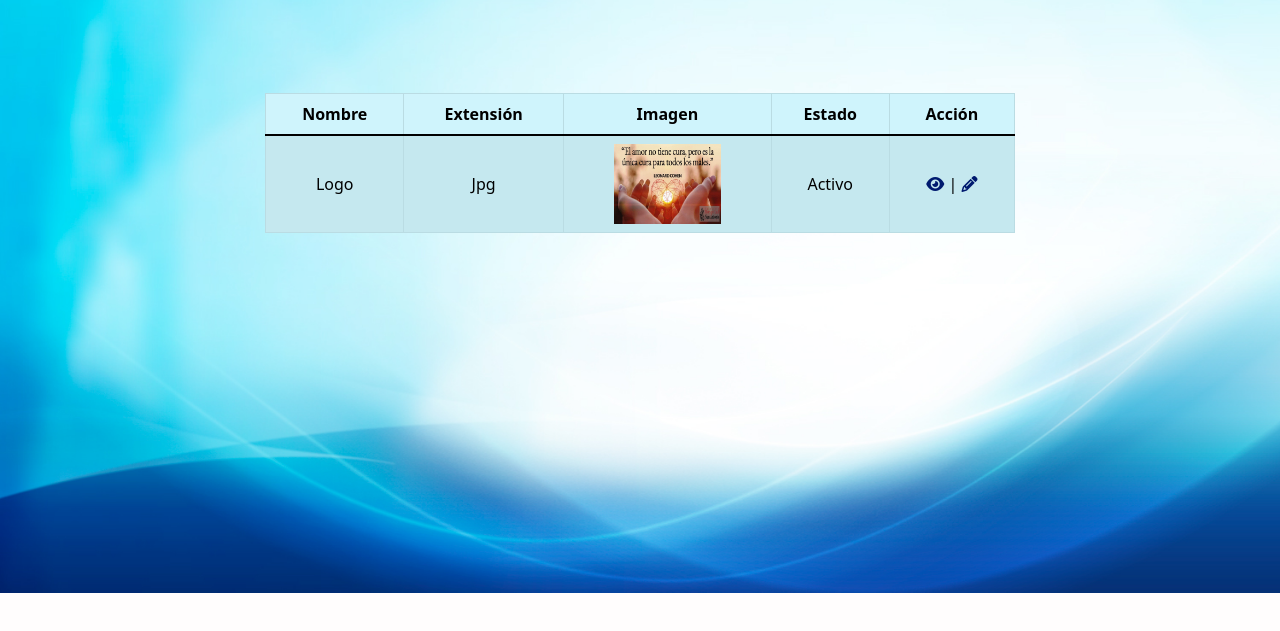
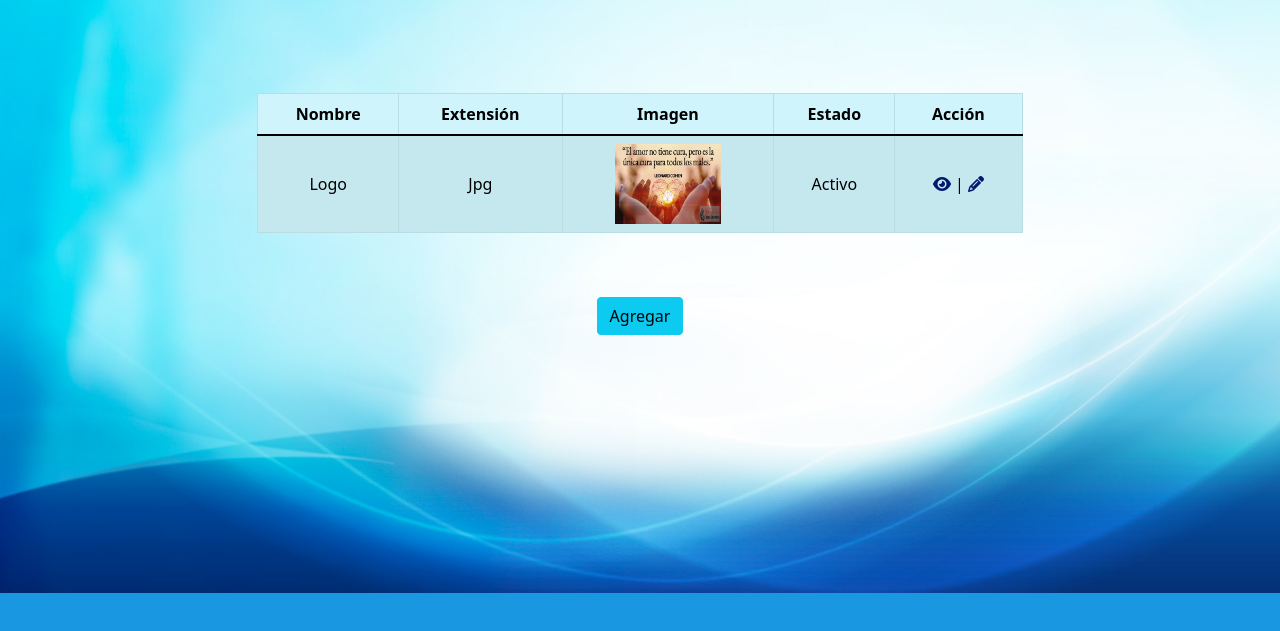
Before and after one commit to josmardiaz92/cartelera, a plain HTML site: page carteleraHSA/vistas/listar_consultorios1.html in a window 1280 px wide. Shown: the part 133-764 px from the top of the page. Drawn offline with Linux system fonts and the light colour scheme.

Commit message:
acomodos

```diff
--- a/carteleraHSA/estilos/css-personal/vistas.css
+++ b/carteleraHSA/estilos/css-personal/vistas.css
@@ -9,7 +9,7 @@
 } */
 
 body {
-    background-color: rgb(255, 253, 253);
+    background-color: rgb(25, 151, 224);
     background-image: url('../../imagenes/Fondo.jpg');
     background-size: cover;
     background-repeat: no-repeat;
--- a/carteleraHSA/vistas/listar_consultorios1.html
+++ b/carteleraHSA/vistas/listar_consultorios1.html
@@ -11,6 +11,8 @@
     <title>Interfaz Imagenes</title>
 </head>
 <body>
+    <div class="container-fluid p-0 m-0">
+        <div class="cabeza" id="cabeza">
             <div class="img-interfaz text-center">
             </div>
             <nav class="navbar navbar-expand-lg navbar-light bg-info sticky-top">
@@ -49,7 +51,8 @@
                     </div>
                 </div>
             </nav>
-    <div class="container-fluid">
+        </div>
+        <div class="cuerpo" id="cuerpo">
             <div class="row m-5 d-flex justify-content-center">
                 <div class="col-sm-12 col-md-10 col-lg-8 body-personal">
                     <div class="table-responsive mt-5">
@@ -83,6 +86,15 @@
                 </div>
             </div>
         </div>
+        <div class="pies" id="pies">
+            <div class="row m-5 d-flex justify-content-center">
+                <div class="col-sm-12 col-md-10 col-lg-8 body-personal d-flex justify-content-center">
+                    <a role="button" class="btn btn-info" href="#">Agregar</a>
+                </div>
+            </div>
+        </div>
+
+	</div>
     <script src="../js/js-bootstrap/bootstrap.bundle.min.js"></script>
     <script src="../js/tooltip.js"></script>
     <script src="../js/interfaz_imagenes.js"></script>
```
Lines whose indentation alone changed are shown as unchanged.
